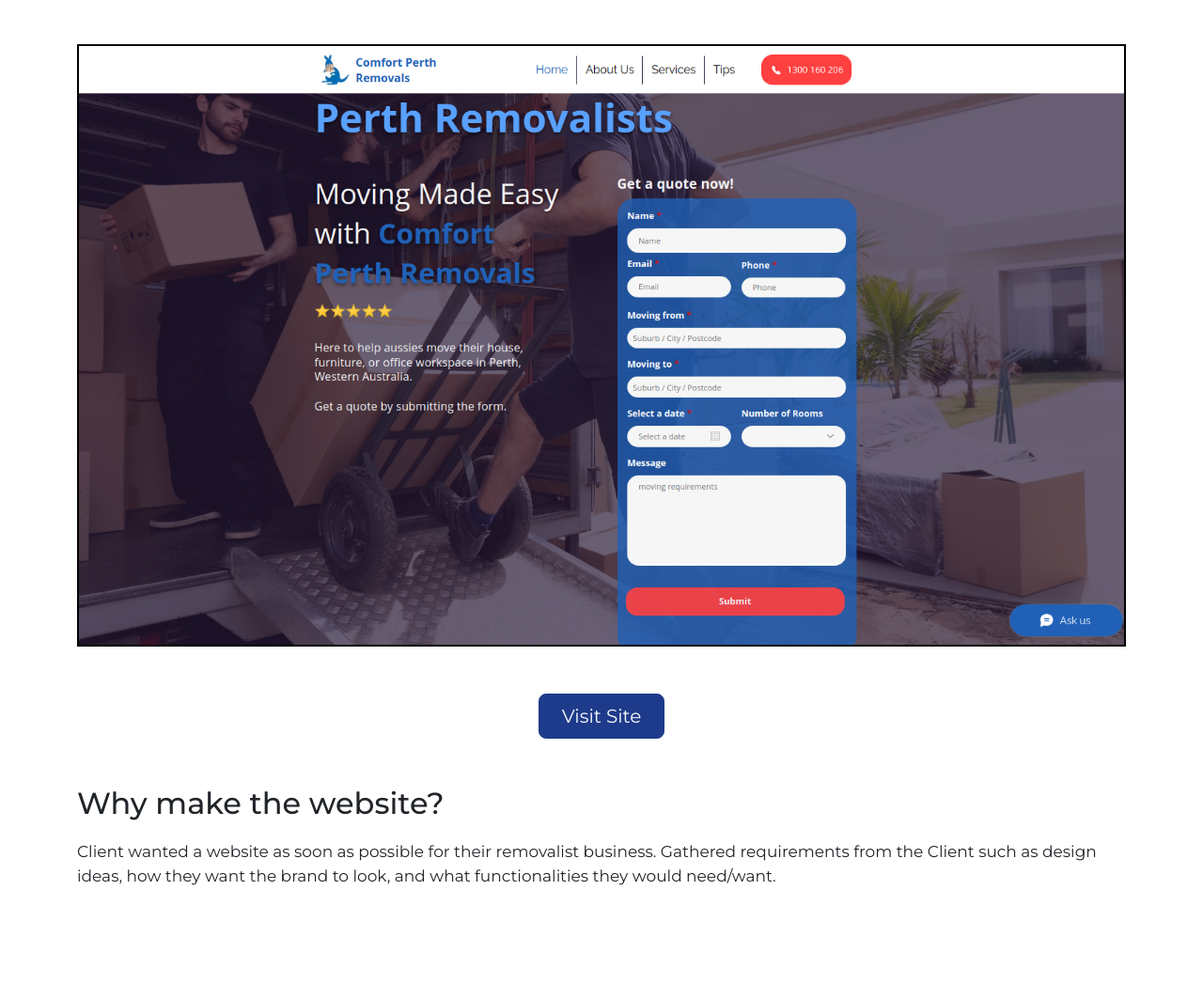
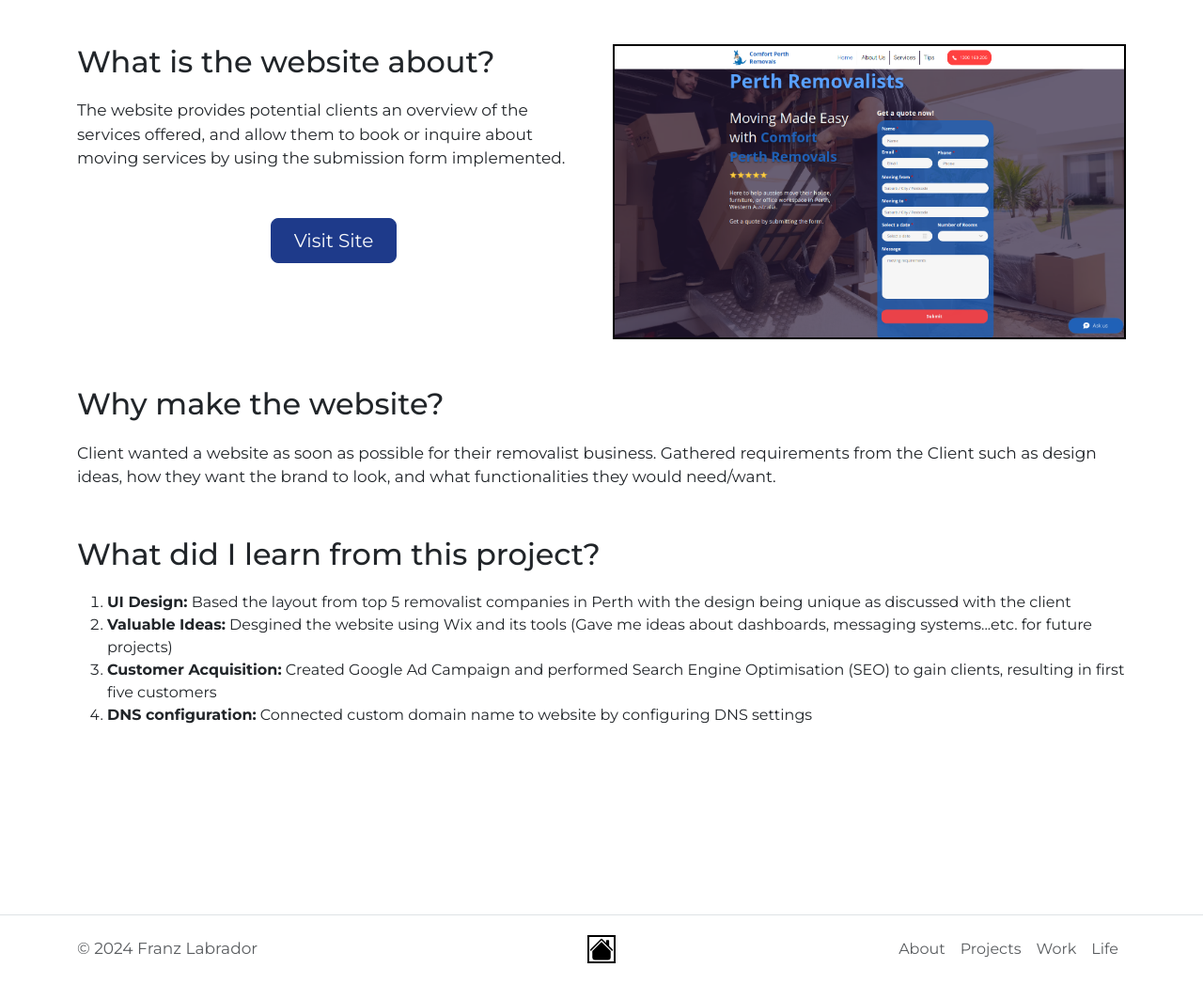
Before and after one commit to franzis17/About_Franz, a plain HTML site: page projects/moving-service.html in a window 1280 px wide. Shown: the part 281-1344 px from the top of the page at 94% size. Before the commit the page ends 1276 px from the top, so only its background shows below. Drawn offline with nearby package versions, Linux system fonts and the light colour scheme.

Commit message:
project 1: added description

```diff
--- a/assets/css/styles.css
+++ b/assets/css/styles.css
@@ -130,3 +130,11 @@ body {
   align-items: center;
   margin-bottom: 50px;
 }
+
+.projects .footer {
+  margin-top: 200px;
+}
+
+.footer img {
+  margin-bottom: 0px;
+}
--- a/projects/moving-service.html
+++ b/projects/moving-service.html
@@ -39,7 +39,13 @@
   <section class="description">
     <div class="container">
       <h1>Moving Service Website</h1>
-      <img src="../assets/images/projects/moving_service-homepage.png" alt="Moving Service Homepage" width="100%">
+      <div class="row">
+        <div class="what col-6">
+          <h2>What is the website about?</h2>
+          <p>
+            The website provides potential clients an overview of the services offered, and allow them
+            to book or inquire about moving services by using the submission form implemented.
+          </p>
           <div class="btn-container">
             <a
               class="btn btn-primary btn-lg px-4"
@@ -47,16 +53,47 @@
               target="_blank"
             >Visit Site</a>
           </div>
+        </div>
+        <div class="col-6">
+          <img src="../assets/images/projects/moving_service-homepage.png" alt="Moving Service Homepage" width="100%">
+        </div>
+      </div>
+
       <div class="why">
         <h2>Why make the website?</h2>
-        <!-- !@ Add description -->
         <p>
           Client wanted a website as soon as possible for their removalist business. Gathered requirements
           from the Client such as design ideas, how they want the brand to look, and what functionalities
           they would need/want.
         </p>
       </div>
+      <div class="learnt">
+        <h2>What did I learn from this project?</h2>
+        <ol>
+          <li><b>UI Design:</b> Based the layout from top 5 removalist companies in Perth with the design being unique as discussed with the client</li>
+          <li><b>Valuable Ideas:</b> Desgined the website using Wix and its tools (Gave me ideas about dashboards, messaging systems...etc. for future projects)</li>
+          <li><b>Customer Acquisition:</b> Created Google Ad Campaign and performed Search Engine Optimisation (SEO) to gain clients, resulting in first five customers</li>
+          <li><b>DNS configuration:</b> Connected custom domain name to website by configuring DNS settings</li>
+        </ol>
       </div>
+    </div>
+  </section>
+
+  <section class="footer">
+    <footer class="d-flex flex-wrap justify-content-between align-items-center py-3 my-4 border-top">
+      <div class="container d-flex flex-wrap justify-content-between align-items-center">
+        <p class="col-md-4 mb-0 text-body-secondary">© 2024 Franz Labrador</p>
+        <a href="/">
+          <img src="../assets/icons/house-fill.svg" alt="redirect to homepage icon" width="30" height="30">
+        </a>
+        <ul class="nav col-md-4 justify-content-end">
+          <li class="nav-item"><a href="#" class="nav-link px-2 text-body-secondary">About</a></li>
+          <li class="nav-item"><a href="#" class="nav-link px-2 text-body-secondary">Projects</a></li>
+          <li class="nav-item"><a href="#" class="nav-link px-2 text-body-secondary">Work</a></li>
+          <li class="nav-item"><a href="#" class="nav-link px-2 text-body-secondary">Life</a></li>
+        </ul>
+      </div>
+    </footer>
   </section>
 
 
```
Also changed, not shown: assets/icons/house-fill.svg (added). Lines whose indentation alone changed are shown as unchanged.
